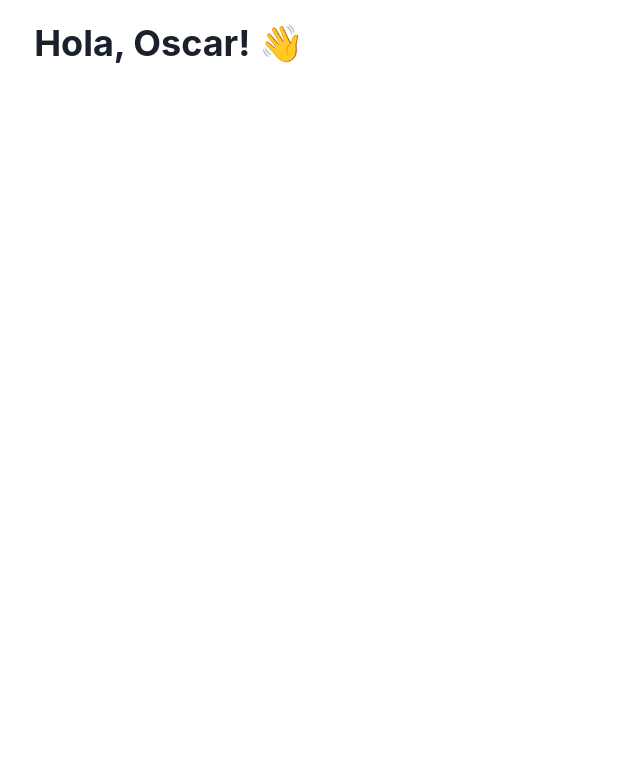
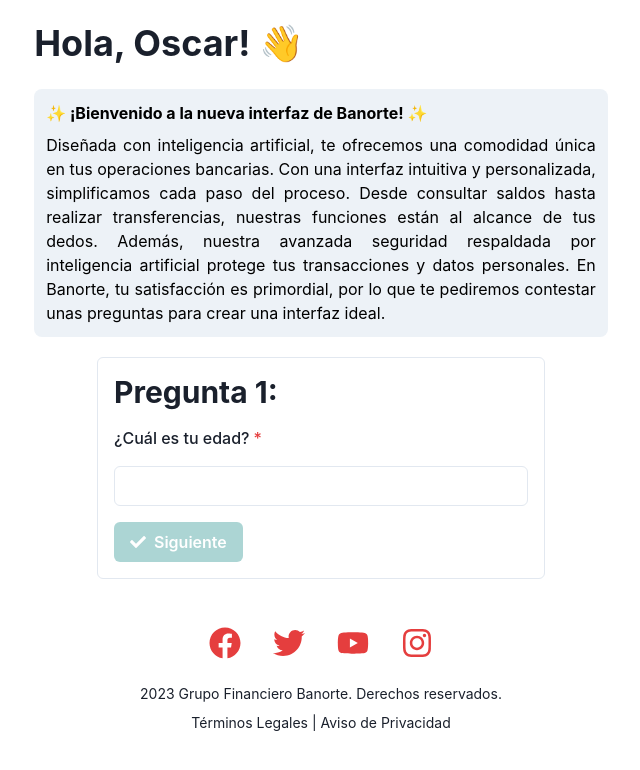
Before and after one commit to rpribau/hack-banorte-ai, a Next.js app: page /survey in a window 1280 px wide. Shown: the part 358-1128 px from the top of the page, without its empty margins (319-959 px from the left). Before the commit the page ends 800 px from the top, so only its background shows below. Built offline with nearby package versions, Linux system fonts and the light colour scheme.

Commit message:
Survey and Index page almost done!
To do:
- Finish the questions
- Connect to Firebase
- Check if data is being captured

```diff
--- /dev/null
+++ b/components/PreguntaEdad.js
@@ -0,0 +1,43 @@
+// PreguntaEdad.js
+import React from 'react';
+import { Box, Button, FormControl, FormLabel, Heading, Input } from '@chakra-ui/react';
+import { FaCheck } from 'react-icons/fa';
+
+const PreguntaEdad = ({ selectedOption, onOptionChange, onNextQuestion }) => {
+  const handleInputChange = (event) => {
+    if (onOptionChange) {
+      onOptionChange(event.target.value);
+    }
+  };
+
+  const handleSubmit = (event) => {
+    event.preventDefault();
+    onNextQuestion();
+  };
+
+  return (
+    <Box maxW="md" mx="auto" p={4} borderWidth="1px" borderRadius="md">
+      <Heading as="h2" size="lg" mb={4}>
+        Pregunta 1:
+      </Heading>
+      <form onSubmit={handleSubmit}>
+        <FormControl isRequired>
+          <FormLabel mb={4}>¿Cuál es tu edad?</FormLabel>
+          <Input value={selectedOption} onChange={handleInputChange} />
+        </FormControl>
+        <Button
+          type="submit"
+          colorScheme="teal"
+          mt={4}
+          leftIcon={<FaCheck />}
+          isDisabled={!selectedOption}
+          onClick={handleSubmit}
+        >
+          Siguiente
+        </Button>
+      </form>
+    </Box>
+  );
+};
+
+export default PreguntaEdad;
--- /dev/null
+++ b/components/PreguntaTamañoPortal.js
@@ -0,0 +1,59 @@
+// PreguntaTamañoPortal.js
+import React from 'react';
+import { Box, Button, FormControl, FormLabel, Radio, RadioGroup, Heading } from '@chakra-ui/react';
+import { FaCheck } from 'react-icons/fa';
+
+const PreguntaTamañoPortal = ({ onPortalSizeChange, onNextQuestion, onPreviousQuestion }) => {
+  const handleRadioChange = (event) => {
+    if (event.target && event.target.value) {
+      const { value } = event.target;
+      onPortalSizeChange(value);
+    }
+  };
+
+  const handleNext = () => {
+    onNextQuestion();
+  };
+
+  const handlePrevious = () => {
+    onPreviousQuestion();
+  };
+
+  return (
+    <Box maxW="md" mx="auto" p={4} borderWidth="1px" borderRadius="md">
+        <Heading as="h2" size="lg" mb={4}>
+        Pregunta 2:
+      </Heading>
+      <FormControl>
+        <FormLabel mb={4}>¿Cuál es el tamaño de tu portal?</FormLabel>
+        <RadioGroup onChange={handleRadioChange}>
+          <FormControl mb={2}>
+            <Radio value="Pequeño">Pequeño</Radio>
+          </FormControl>
+          <FormControl mb={2}>
+            <Radio value="Mediano">Mediano</Radio>
+          </FormControl>
+          <FormControl mb={2}>
+            <Radio value="Grande">Grande</Radio>
+          </FormControl>
+        </RadioGroup>
+      </FormControl>
+      <Button
+        colorScheme="teal"
+        mt={4}
+        leftIcon={<FaCheck />}
+        isDisabled={!onPortalSizeChange}
+        onClick={handleNext}
+      >
+        Siguiente
+      </Button>
+      {onPreviousQuestion && (
+        <Button colorScheme="gray" mt={4} onClick={handlePrevious}>
+          Anterior
+        </Button>
+      )}
+    </Box>
+  );
+};
+
+export default PreguntaTamañoPortal;
--- a/pages/survey.js
+++ b/pages/survey.js
@@ -1,21 +1,14 @@
-import {Container,
-    Box,
-    Image,
-    Heading,
-    Button,
-    Text,
-    Flex,
-    Link,
-    useColorModeValue
-} from '@chakra-ui/react'
-import NextLink from 'next/link'
-import {ChevronRightIcon} from '@chakra-ui/icons'
+// survey.js
+import React, { useState } from 'react';
+import { Container, Box, Image, Heading, useColorModeValue, Flex, Text, Link } from '@chakra-ui/react';
+import NextLink from 'next/link';
+import PreguntaEdad from '../components/PreguntaEdad';
+import PreguntaTamañoPortal from '../components/PreguntaTamañoPortal';
 import { FaFacebook, FaTwitter, FaYoutube, FaInstagram } from "react-icons/fa";
 
-
 const LinkItem = ({ href, path, target, children, ...props }) => {
-    const active = path === href
-    const inactiveColor = useColorModeValue('gray200', 'whiteAlpha.900')
+  const active = path === href;
+  const inactiveColor = useColorModeValue('gray200', 'whiteAlpha.900');
   return (
     <Link
       as={NextLink}
@@ -29,14 +22,33 @@
     >
       {children}
     </Link>
-    )
-  }
+  );
+};
 
 const Survey = () => {
+  const [currentQuestion, setCurrentQuestion] = useState(1);
+  const [age, setAge] = useState('');
+  const [portalSize, setPortalSize] = useState('');
+
+  const handleNextQuestion = () => {
+    setCurrentQuestion(currentQuestion + 1);
+  };
+
+  const handlePreviousQuestion = () => {
+    setCurrentQuestion(currentQuestion - 1);
+  };
+
+  const handleAgeChange = (value) => {
+    setAge(value);
+  };
+
+  const handlePortalSizeChange = (value) => {
+    setPortalSize(value);
+  };
+
   return (
     <Container>
       <Box borderRadius="lg">
-            <NextLink href="/">
 
           <Image
             borderRadius={16}
@@ -44,19 +56,108 @@
             alt="Logo Banorte"
             href=""
           />
+
+        <h>‎</h>
+        <Heading as="h2">Hola, Oscar! 👋</Heading>
+      </Box>
+      <h>‎</h>
+      <Box
+            borderRadius="lg"
+            bg={"gray.100"}
+            p={3}
+            mb={5}
+            align="justify"
+            color="black"
+            fontWeight="bold">
+                <Text fontWeight={"bold"} mb={2}>
+                ✨ ¡Bienvenido a la nueva interfaz de Banorte! ✨
+                </Text>
+
+
+            <Text fontWeight={"normal"}>
+            Diseñada con inteligencia artificial, te ofrecemos una comodidad
+            única en tus operaciones bancarias. Con una interfaz intuitiva y
+            personalizada, simplificamos cada paso del proceso. Desde consultar
+            saldos hasta realizar transferencias, nuestras funciones están al
+            alcance de tus dedos. Además, nuestra avanzada seguridad respaldada
+            por inteligencia artificial protege tus transacciones y datos
+            personales. En Banorte, tu satisfacción es primordial,
+            por lo que te pediremos contestar unas preguntas para
+            crear una interfaz ideal.
+            </Text>
+      </Box>
+      {currentQuestion === 1 && (
+        <PreguntaEdad
+          selectedOption={age}
+          onOptionChange={handleAgeChange}
+          onNextQuestion={handleNextQuestion}
+        />
+      )}
+      {currentQuestion === 2 && (
+        <PreguntaTamañoPortal
+          onPortalSizeChange={handlePortalSizeChange}
+          onNextQuestion={handleNextQuestion}
+          onPreviousQuestion={handlePreviousQuestion}
+        />
+      )}
+
+    <h>‎</h>
+
+    <Flex justify="center" my={4}>
+        <LinkItem
+            color="red.500"
+            mx={2}
+            href= "https://www.facebook.com/banorte"
+        >
+            <FaFacebook size={32} />
+        </LinkItem>
+
+        <LinkItem
+            color="red.500"
+            mx={2}
+            href= "https://twitter.com/Banorte_mx"
+        >
+            <FaTwitter size={32} />
+        </LinkItem>
+
+        <LinkItem
+            color="red.500"
+            mx={2}
+            href= "https://www.youtube.com/banorte"
+        >
+            <FaYoutube size={32} />
+        </LinkItem>
+
+        <LinkItem
+            color="red.500"
+            mx={2}
+            href= "https://www.instagram.com/banorte_mx/"
+        >
+            <FaInstagram size={32} />
+        </LinkItem>
+
+
+      </Flex>
+
+      <Text textAlign="center" my={2} fontSize="sm">
+        2023 Grupo Financiero Banorte. Derechos reservados.{" "}
+        </Text>
+
+        <Text textAlign="center" my={2} fontSize="sm">
+        <NextLink
+            href="/terminos-legales">
+                Términos Legales
+        </NextLink> | {" "}
+
+        <NextLink
+            href="/aviso-privacidad">
+                Aviso de Privacidad
         </NextLink>
-        <h>
-        ‎
-        </h>
-        <Heading as="h2">
-        Hola, Oscar! 👋
-        </Heading>
-        </Box>
-        <h>
-        ‎
-        </h>
+
+        </Text>
+
     </Container>
-    )
-}
+  );
+};
 
-export default Survey
+export default Survey;
```
Also changed, not shown: pages/index.js (+56 -91 lines), 1 other file (tests, documents, lock files or other folders). Lines whose indentation alone changed are shown as unchanged.
